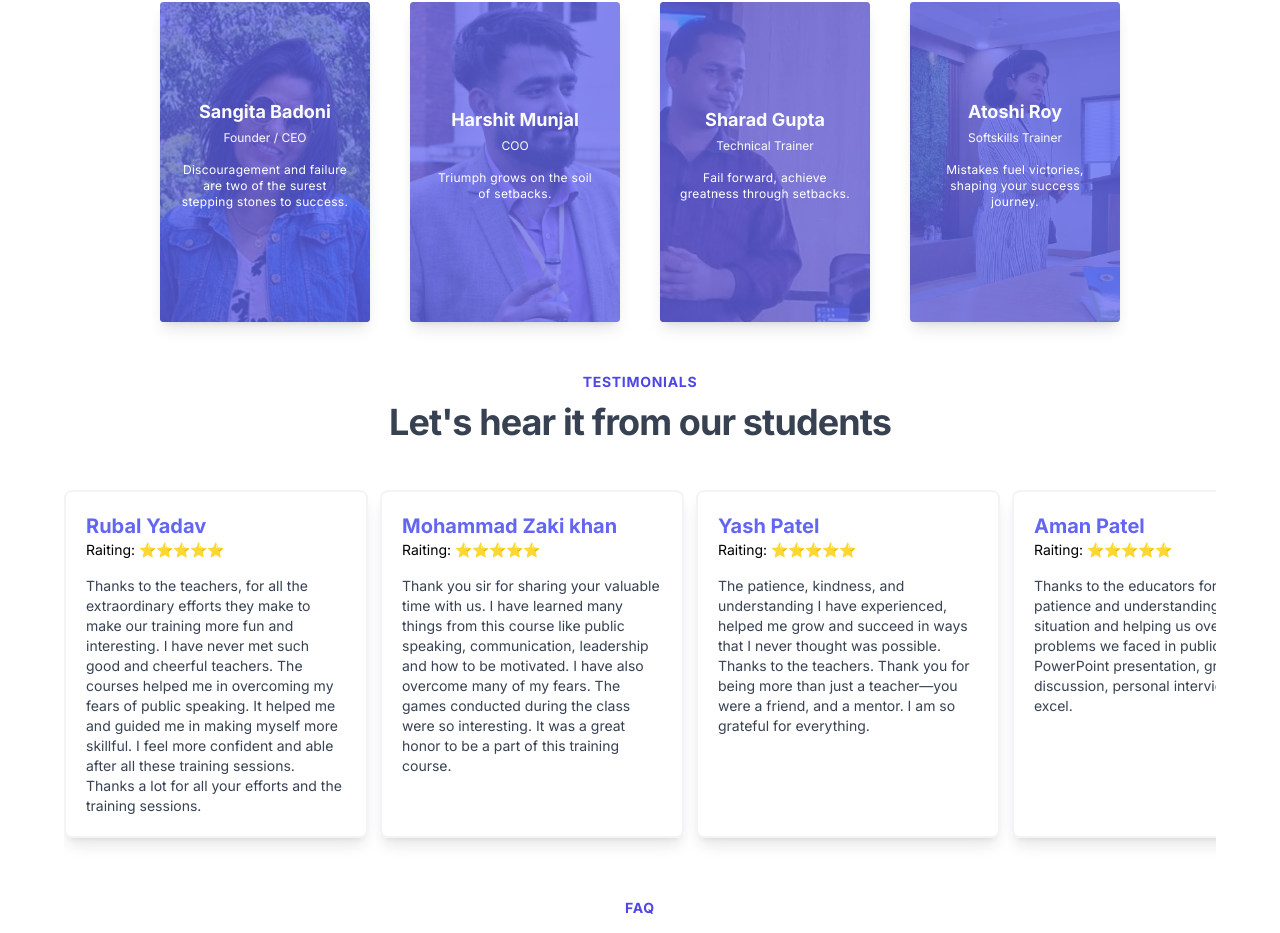
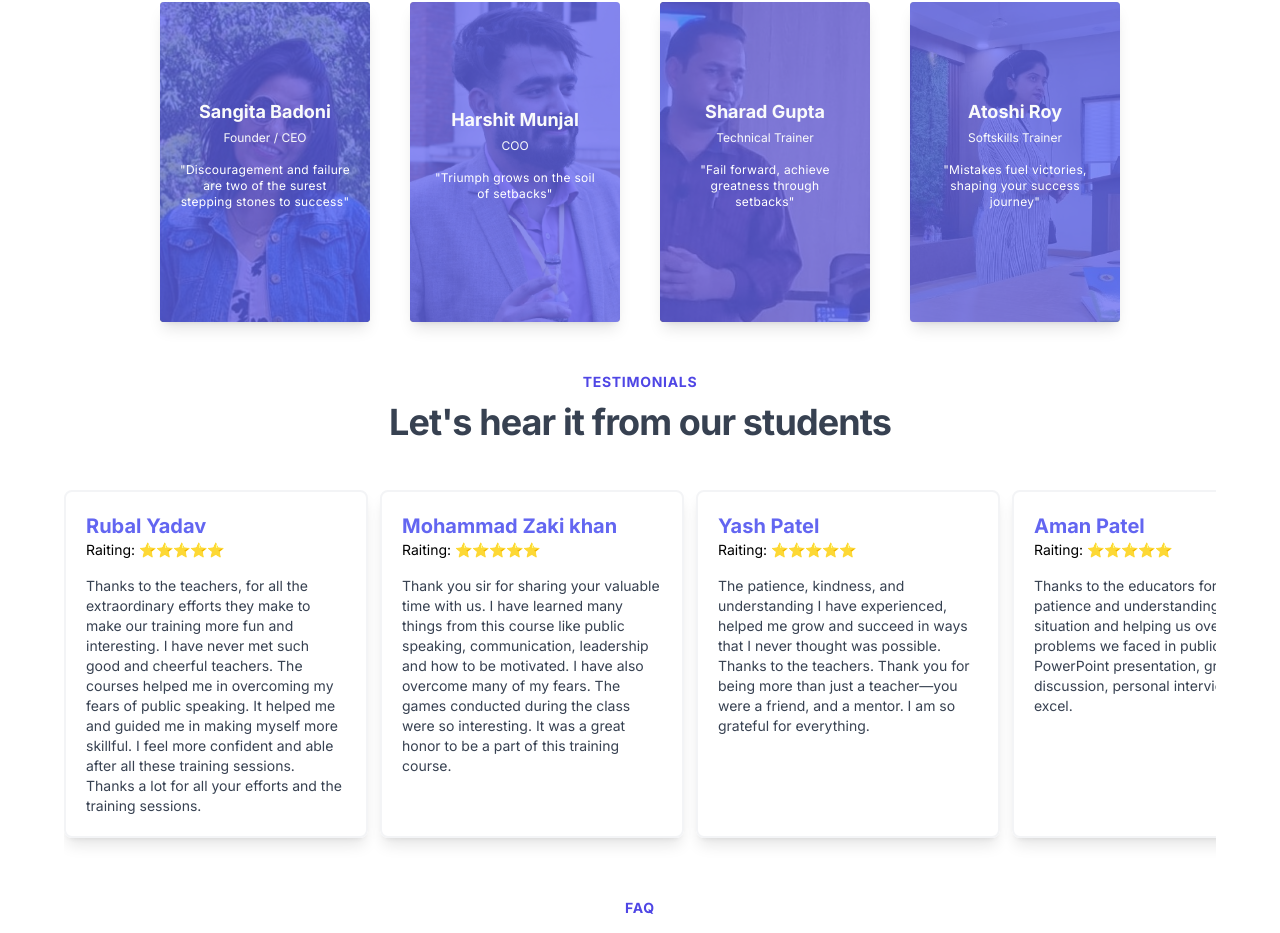
Before and after one commit to abhijeetrayy/snsthinkhub, a Next.js app: page /home in a window 1280 px wide. Shown: the part 2287-3220 px from the top of the page. Built offline with nearby package versions, Linux system fonts and the light colour scheme; no server answers.

Commit message:
proofread fixed and updated ui

```diff
--- a/src/components/team.jsx
+++ b/src/components/team.jsx
@@ -36,7 +36,7 @@ export default function Team() {
                 </p>
                 <p className="mb-4 text-xs text-gray-50">Founder / CEO</p>
                 <p className="mb-4 text-xs tracking-wide text-white">
-                  Discouragement and failure are two of the surest stepping stones to success.
+                  "Discouragement and failure are two of the surest stepping stones to success"
 
                 </p>
                 {/* <div className="flex items-center justify-center space-x-3">
@@ -81,7 +81,7 @@ export default function Team() {
                 </p>
                 <p className="mb-4 text-xs text-gray-50">COO</p>
                 <p className="mb-4 text-xs tracking-wide text-white">
-                  Triumph grows on the soil of setbacks.
+                  "Triumph grows on the soil of setbacks"
                 </p>
                 {/* <div className="flex items-center justify-center space-x-3">
                   <a
@@ -126,7 +126,7 @@ export default function Team() {
                 </p>
                 <p className="mb-4 text-xs text-gray-50">Technical Trainer</p>
                 <p className="mb-4 text-xs tracking-wide text-white">
-                  Fail forward, achieve greatness through setbacks.
+                  "Fail forward, achieve greatness through setbacks"
 
                 </p>
                 {/* <div className="flex items-center justify-center space-x-3">
@@ -172,8 +172,7 @@ export default function Team() {
                 </p>
                 <p className="mb-4 text-xs text-gray-50">Softskills Trainer</p>
                 <p className="mb-4 text-xs tracking-wide text-white">
-                  Mistakes fuel victories, shaping your success journey.
-
+                  "Mistakes fuel victories, shaping your success journey"
                 </p>
                 {/* <div className="flex items-center justify-center space-x-3">
                   <a
```
